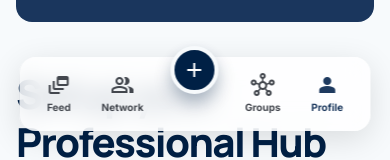
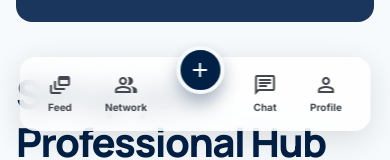
Before and after one commit to sammkaiserr/Elevate, a React (Vite) app: page /profile/professional in a window 390 px wide. Shown: the part 689-849 px from the top of the page. Built offline with nearby package versions, Linux system fonts and the light colour scheme.

Commit message:
fix: make all mobile bottom nav buttons functional with correct routes

```diff
--- a/src/components/layout/BottomNav.jsx
+++ b/src/components/layout/BottomNav.jsx
@@ -1,10 +1,12 @@
 import React from 'react';
 import { Link, useLocation } from 'react-router-dom';
+import { useAuth } from '../../context/AuthContext';
 import './BottomNav.css';
 
 const BottomNav = () => {
   const location = useLocation();
   const path = location.pathname;
+  const { user } = useAuth();
 
   return (
     <nav className="bottom-nav">
@@ -12,18 +14,18 @@ const BottomNav = () => {
         <span className="material-symbols-outlined">dynamic_feed</span>
         <span>Feed</span>
       </Link>
-      <Link to="/home" className="bottom-nav__item">
+      <Link to="/network" className={`bottom-nav__item ${path === '/network' ? 'active' : ''}`}>
         <span className="material-symbols-outlined">group</span>
         <span>Network</span>
       </Link>
       <Link to="/create" className="bottom-nav__fab">
         <span className="material-symbols-outlined">add</span>
       </Link>
-      <Link to="/home" className="bottom-nav__item">
-        <span className="material-symbols-outlined">hub</span>
-        <span>Groups</span>
+      <Link to="/chat" className={`bottom-nav__item ${path === '/chat' ? 'active' : ''}`}>
+        <span className="material-symbols-outlined">chat</span>
+        <span>Chat</span>
       </Link>
-      <Link to="/profile/student" className={`bottom-nav__item ${path.includes('/profile') ? 'active' : ''}`}>
+      <Link to={user ? `/profile/user/${user.id}` : '/settings'} className={`bottom-nav__item ${path.includes('/profile/user') || path === '/settings' ? 'active' : ''}`}>
         <span className="material-symbols-outlined">person</span>
         <span>Profile</span>
       </Link>
```
